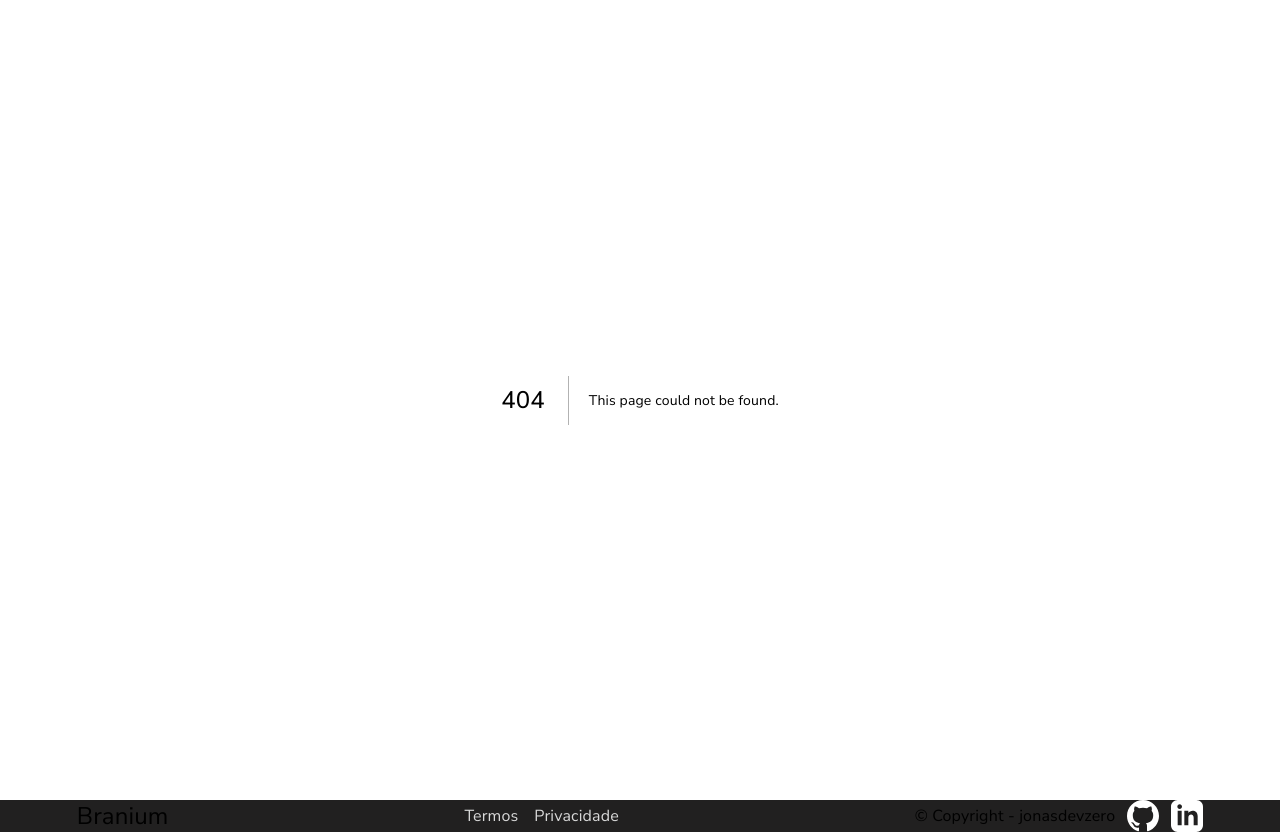
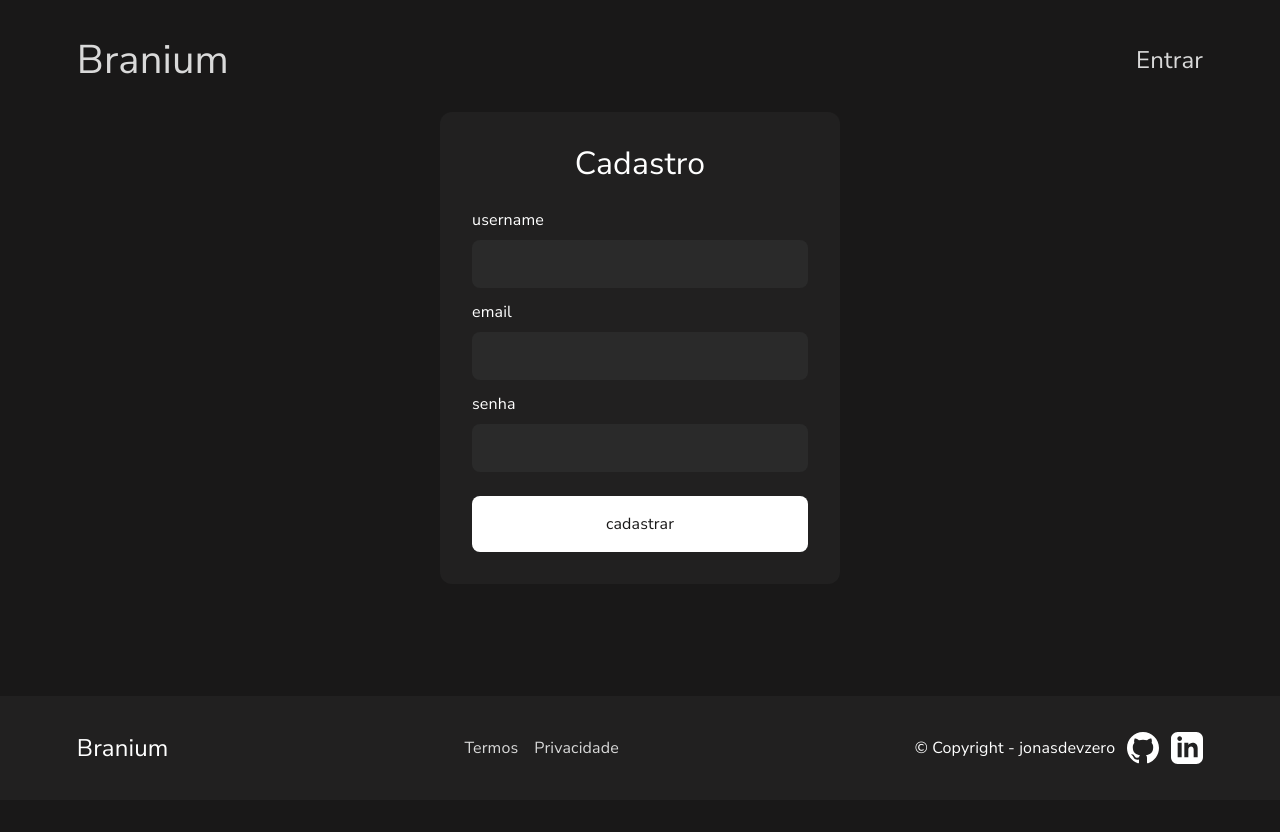
Before and after one commit to jonasdevzero/Branium, a Next.js app: page /register in a window 1280 px wide. Before the commit this address had no page. After the commit the page ends 800 px from the top, so only its background shows below. Built offline with nearby package versions, Linux system fonts and the light colour scheme.

Commit message:
feat: register page

```diff
--- /dev/null
+++ b/src/app/components/Form/index.tsx
@@ -0,0 +1,36 @@
+import "./styles.css";
+
+interface FormProps {
+  title: string;
+  children: React.ReactNode;
+
+  submitLabel: string;
+}
+
+export function Form({ title, children, submitLabel }: FormProps) {
+  return (
+    <form>
+      <h3 className="header3">{title}</h3>
+
+      {/* add custom gap to children */}
+      {children}
+
+      <button type="submit" className="text">
+        {submitLabel}
+      </button>
+    </form>
+  );
+}
+
+type InputProps = React.InputHTMLAttributes<HTMLInputElement> & {
+  field: string;
+};
+
+Form.Input = function Input({ field, ...props }: InputProps) {
+  return (
+    <label htmlFor={props.name}>
+      {field}
+      <input {...props} />
+    </label>
+  );
+};
--- /dev/null
+++ b/src/app/components/Form/styles.css
@@ -0,0 +1,50 @@
+form {
+  display: flex;
+  flex-direction: column;
+  width: 25rem;
+  gap: 1.5rem;
+
+  background-color: var(--primary-850);
+  padding: 2rem;
+  border-radius: 0.75rem;
+}
+
+form > h3 {
+  text-align: center;
+}
+
+fieldset {
+  display: flex;
+  flex-direction: column;
+  width: 100%;
+  gap: 0.75rem;
+
+  border: none;
+}
+
+label {
+  display: flex;
+  flex-direction: column;
+  width: 100%;
+  gap: 0.5rem;
+
+  color: var(--secondary-0);
+}
+
+label > input {
+  display: flex;
+  width: 100%;
+
+  color: var(--secondary-150);
+
+  background-color: var(--primary-800);
+  padding: 0.75rem 1rem;
+  border: none;
+  border-radius: 0.5rem;
+  outline: none;
+}
+
+form > button[type="submit"] {
+  padding: 1rem;
+  border-radius: 0.5rem;
+}
--- /dev/null
+++ b/src/app/components/Header/index.tsx
@@ -0,0 +1,33 @@
+"use client";
+
+import { usePathname } from "next/navigation";
+import Link from "next/link";
+import "./styles.css";
+
+export const Header: React.FC = () => {
+  const path = usePathname();
+
+  if (path === "/") return null;
+
+  return (
+    <header>
+      <Link href={"/"}>
+        <h2 className="header2">Branium</h2>
+      </Link>
+
+      <nav>
+        {path === "/register" && (
+          <Link href={"/login"} className="header4">
+            Entrar
+          </Link>
+        )}
+
+        {path === "/login" && (
+          <Link href={"/register"} className="header4">
+            Cadastrar
+          </Link>
+        )}
+      </nav>
+    </header>
+  );
+};
--- /dev/null
+++ b/src/app/components/Header/styles.css
@@ -0,0 +1,11 @@
+header {
+  display: flex;
+  align-items: center;
+  justify-content: space-between;
+  position: fixed;
+  top: 0;
+  left: 0;
+  width: 100%;
+
+  padding: 2rem 6% 0 6%;
+}
--- a/src/app/components/index.ts
+++ b/src/app/components/index.ts
@@ -1 +1,3 @@
 export * from "./Footer";
+export * from "./Header";
+export * from "./Form";
--- a/src/app/layout.tsx
+++ b/src/app/layout.tsx
@@ -1,7 +1,7 @@
 import type { Metadata } from "next";
 import { Nunito_Sans } from "next/font/google";
 import "./globals.css";
-import { Footer } from "./components";
+import { Footer, Header } from "./components";
 
 const nunitoSans = Nunito_Sans({ subsets: ["latin"] });
 
@@ -18,6 +18,8 @@ export default function RootLayout({
   return (
     <html lang="pt-BR">
       <body className={nunitoSans.className}>
+        <Header />
+
         <main>{children}</main>
 
         <Footer />
--- /dev/null
+++ b/src/app/register/page.tsx
@@ -0,0 +1,15 @@
+import { Form } from "../components";
+
+export default function Register() {
+  return (
+    <Form title="Cadastro" submitLabel="cadastrar">
+      <fieldset>
+        <Form.Input field="username" name="username" />
+
+        <Form.Input field="email" name="email" />
+
+        <Form.Input field="senha" name="password" />
+      </fieldset>
+    </Form>
+  );
+}
```
Also changed, not shown: src/app/page.tsx (+5 -5 lines).
